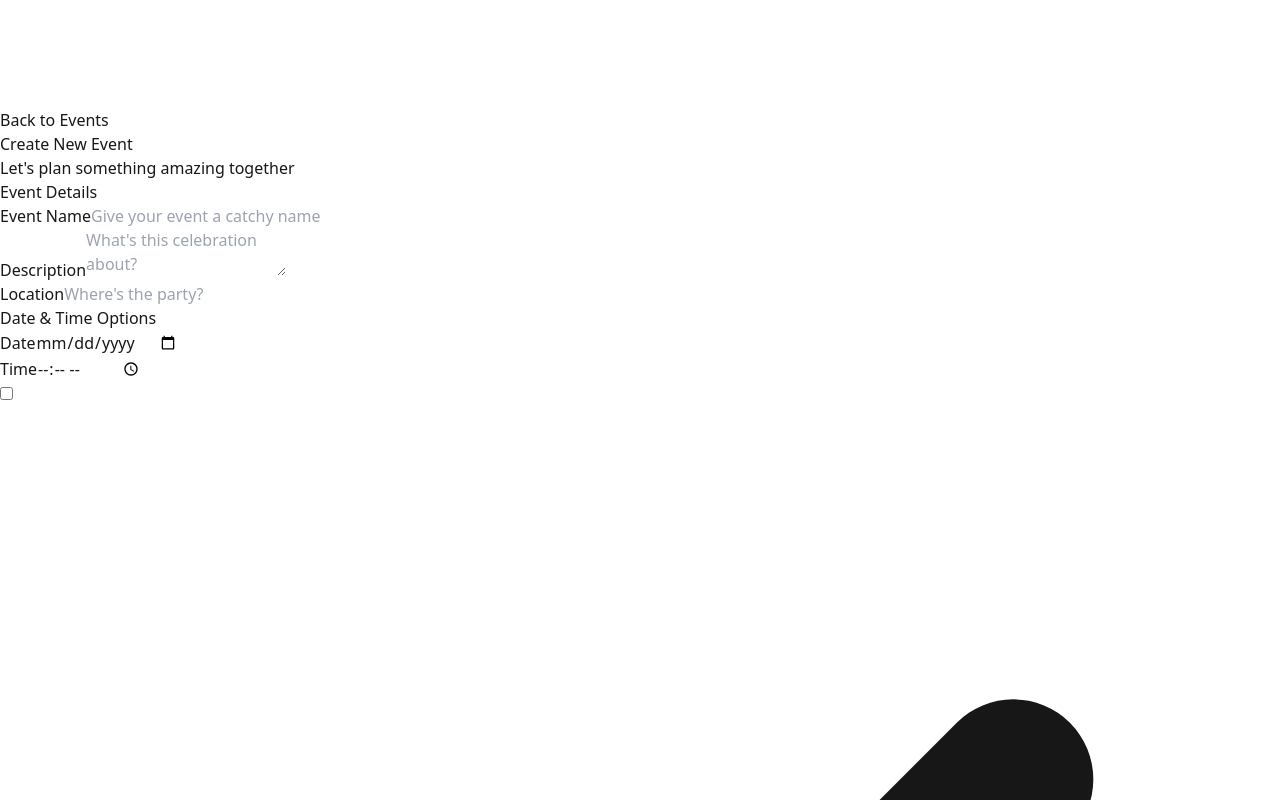
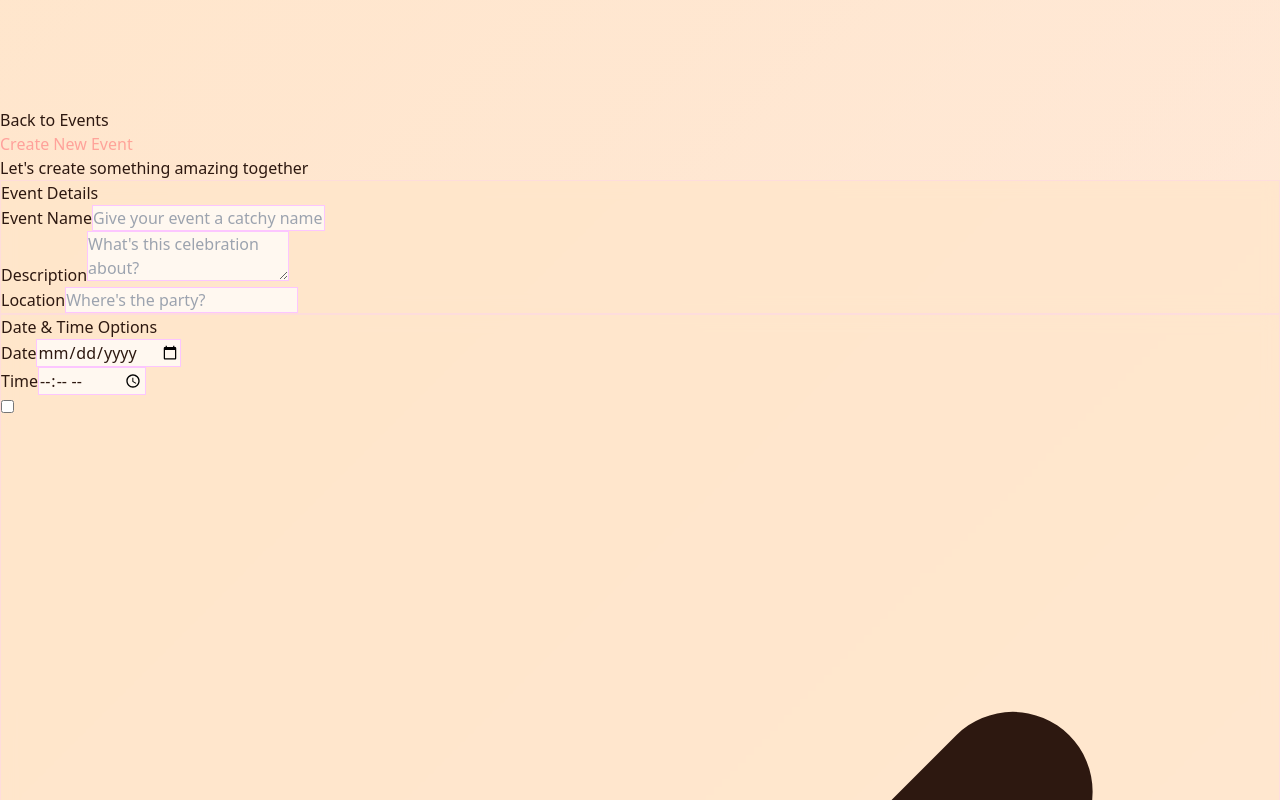
Before and after one commit to Ampiso4/ampisoa-planner, a Next.js app: page /events/new in a window 1280 px wide. Shown: the part 1220-2020 px from the top of the page. Built offline with nearby package versions, Linux system fonts and the light colour scheme.

Commit message:
change color palette

```diff
--- a/src/app/events/new/page.tsx
+++ b/src/app/events/new/page.tsx
@@ -3,12 +3,15 @@
 
 export default function CreateEventPage() {
   return (
-    <div className="min-h-screen py-8 px-4 bg-gradient-to-br from-white via-purple-50/30 to-fuchsia-50/30">
+    <div
+      className="min-h-screen py-8 px-4"
+      style={{ background: "linear-gradient(135deg, #FFE6C9, #FCC6FF20)" }}
+    >
       {/* Header Section */}
       <div className="container mx-auto mb-8">
         <Link
           href="/events"
-          className="text-fuchsia-500 hover:text-fuchsia-600 mb-4 inline-flex items-center group"
+          className="text-[#FFA09B] hover:text-[#FF8E88] mb-4 inline-flex items-center group"
         >
           <svg
             className="w-4 h-4 mr-2 group-hover:-translate-x-1 transition-transform"
@@ -25,11 +28,11 @@
           </svg>
           Back to Events
         </Link>
-        <h1 className="text-4xl font-bold bg-gradient-to-r from-purple-900 to-fuchsia-600 bg-clip-text text-transparent mb-2">
+        <h1 className="text-4xl font-bold gradient-text mb-2">
           Create New Event
         </h1>
-        <p className="text-purple-700">
-          Let&apos;s plan something amazing together
+        <p className="text-[#2D1810]/80">
+          Let&apos;s create something amazing together
         </p>
       </div>
 
@@ -38,39 +41,39 @@
         <div className="max-w-2xl mx-auto">
           <form className="space-y-6">
             {/* Basic Information */}
-            <div className="bg-white/80 backdrop-blur-sm rounded-xl shadow-sm border border-purple-100 p-6 hover:shadow-md transition-shadow">
-              <h2 className="text-xl font-semibold mb-6 text-purple-900">
+            <div className="card p-6">
+              <h2 className="text-xl font-semibold mb-6 text-[#2D1810]">
                 Event Details
               </h2>
               <div className="space-y-4">
                 <div>
-                  <label className="block text-sm font-medium text-purple-900 mb-2">
+                  <label className="block text-sm font-medium text-[#2D1810] mb-2">
                     Event Name
                   </label>
                   <input
                     type="text"
-                    className="w-full px-4 py-2 rounded-lg border border-purple-100 bg-white/70 focus:outline-none focus:ring-2 focus:ring-fuchsia-500 focus:border-transparent placeholder-purple-400"
+                    className="w-full px-4 py-2 rounded-lg border border-[#FCC6FF] bg-white/70 focus:outline-none focus:ring-2 focus:ring-[#FFA09B] focus:border-transparent placeholder-[#2D1810]/40"
                     placeholder="Give your event a catchy name"
                   />
                 </div>
 
                 <div>
-                  <label className="block text-sm font-medium text-purple-900 mb-2">
+                  <label className="block text-sm font-medium text-[#2D1810] mb-2">
                     Description
                   </label>
                   <textarea
-                    className="w-full px-4 py-2 rounded-lg border border-purple-100 bg-white/70 focus:outline-none focus:ring-2 focus:ring-fuchsia-500 focus:border-transparent min-h-[100px] placeholder-purple-400"
+                    className="w-full px-4 py-2 rounded-lg border border-[#FCC6FF] bg-white/70 focus:outline-none focus:ring-2 focus:ring-[#FFA09B] focus:border-transparent min-h-[100px] placeholder-[#2D1810]/40"
                     placeholder="What's this celebration about?"
                   />
                 </div>
 
                 <div>
-                  <label className="block text-sm font-medium text-purple-900 mb-2">
+                  <label className="block text-sm font-medium text-[#2D1810] mb-2">
                     Location
                   </label>
                   <input
                     type="text"
-                    className="w-full px-4 py-2 rounded-lg border border-purple-100 bg-white/70 focus:outline-none focus:ring-2 focus:ring-fuchsia-500 focus:border-transparent placeholder-purple-400"
+                    className="w-full px-4 py-2 rounded-lg border border-[#FCC6FF] bg-white/70 focus:outline-none focus:ring-2 focus:ring-[#FFA09B] focus:border-transparent placeholder-[#2D1810]/40"
                     placeholder="Where's the party?"
                   />
                 </div>
@@ -78,28 +81,28 @@
             </div>
 
             {/* Date and Time */}
-            <div className="bg-white/80 backdrop-blur-sm rounded-xl shadow-sm border border-purple-100 p-6 hover:shadow-md transition-shadow">
-              <h2 className="text-xl font-semibold mb-6 text-purple-900">
+            <div className="card p-6">
+              <h2 className="text-xl font-semibold mb-6 text-[#2D1810]">
                 Date & Time Options
               </h2>
               <div className="space-y-4">
                 <div className="grid grid-cols-1 md:grid-cols-2 gap-4">
                   <div>
-                    <label className="block text-sm font-medium text-purple-900 mb-2">
+                    <label className="block text-sm font-medium text-[#2D1810] mb-2">
                       Date
                     </label>
                     <input
                       type="date"
-                      className="w-full px-4 py-2 rounded-lg border border-purple-100 bg-white/70 focus:outline-none focus:ring-2 focus:ring-fuchsia-500 focus:border-transparent text-purple-700"
+                      className="w-full px-4 py-2 rounded-lg border border-[#FCC6FF] bg-white/70 focus:outline-none focus:ring-2 focus:ring-[#FFA09B] focus:border-transparent text-[#2D1810]"
                     />
                   </div>
                   <div>
-                    <label className="block text-sm font-medium text-purple-900 mb-2">
+                    <label className="block text-sm font-medium text-[#2D1810] mb-2">
                       Time
                     </label>
                     <input
                       type="time"
-                      className="w-full px-4 py-2 rounded-lg border border-purple-100 bg-white/70 focus:outline-none focus:ring-2 focus:ring-fuchsia-500 focus:border-transparent text-purple-700"
+                      className="w-full px-4 py-2 rounded-lg border border-[#FCC6FF] bg-white/70 focus:outline-none focus:ring-2 focus:ring-[#FFA09B] focus:border-transparent text-[#2D1810]"
                     />
                   </div>
                 </div>
@@ -107,7 +110,7 @@
                   <label className="flex items-center space-x-2 cursor-pointer group">
                     <div className="relative">
                       <input type="checkbox" className="peer sr-only" />
-                      <div className="h-5 w-5 border-2 border-purple-200 rounded bg-white/70 peer-checked:bg-fuchsia-500 peer-checked:border-fuchsia-500 transition-colors"></div>
+                      <div className="h-5 w-5 border-2 border-[#FCC6FF] rounded bg-white/70 peer-checked:bg-[#FFA09B] peer-checked:border-[#FFA09B] transition-colors"></div>
                       <svg
                         className="absolute top-1 left-1 h-3 w-3 text-white opacity-0 peer-checked:opacity-100 transition-opacity"
                         fill="none"
@@ -122,7 +125,7 @@
                         />
                       </svg>
                     </div>
-                    <span className="text-sm text-purple-900 group-hover:text-purple-700 transition-colors">
+                    <span className="text-sm text-[#2D1810] group-hover:text-[#2D1810]/70 transition-colors">
                       Add alternative dates for voting
                     </span>
                   </label>
@@ -131,18 +134,18 @@
             </div>
 
             {/* Participants */}
-            <div className="bg-white/80 backdrop-blur-sm rounded-xl shadow-sm border border-purple-100 p-6 hover:shadow-md transition-shadow">
-              <h2 className="text-xl font-semibold mb-6 text-purple-900">
+            <div className="card p-6">
+              <h2 className="text-xl font-semibold mb-6 text-[#2D1810]">
                 Participants
               </h2>
               <div className="space-y-4">
                 <div>
-                  <label className="block text-sm font-medium text-purple-900 mb-2">
+                  <label className="block text-sm font-medium text-[#2D1810] mb-2">
                     Invite Participants
                   </label>
                   <input
                     type="email"
-                    className="w-full px-4 py-2 rounded-lg border border-purple-100 bg-white/70 focus:outline-none focus:ring-2 focus:ring-fuchsia-500 focus:border-transparent placeholder-purple-400"
+                    className="w-full px-4 py-2 rounded-lg border border-[#FCC6FF] bg-white/70 focus:outline-none focus:ring-2 focus:ring-[#FFA09B] focus:border-transparent placeholder-[#2D1810]/40"
                     placeholder="Enter email addresses (separated by commas)"
                   />
                 </div>
@@ -150,7 +153,7 @@
                   <label className="flex items-center space-x-2 cursor-pointer group">
                     <div className="relative">
                       <input type="checkbox" className="peer sr-only" />
-                      <div className="h-5 w-5 border-2 border-purple-200 rounded bg-white/70 peer-checked:bg-fuchsia-500 peer-checked:border-fuchsia-500 transition-colors"></div>
+                      <div className="h-5 w-5 border-2 border-[#FCC6FF] rounded bg-white/70 peer-checked:bg-[#FFA09B] peer-checked:border-[#FFA09B] transition-colors"></div>
                       <svg
                         className="absolute top-1 left-1 h-3 w-3 text-white opacity-0 peer-checked:opacity-100 transition-opacity"
                         fill="none"
@@ -165,7 +168,7 @@
                         />
                       </svg>
                     </div>
-                    <span className="text-sm text-purple-900 group-hover:text-purple-700 transition-colors">
+                    <span className="text-sm text-[#2D1810] group-hover:text-[#2D1810]/70 transition-colors">
                       Allow participants to invite others
                     </span>
                   </label>
@@ -176,17 +179,9 @@
             {/* Actions */}
             <div className="flex justify-end gap-4 pt-4">
               <Link href="/events">
-                <Button
-                  variant="outline"
-                  className="border-purple-200 text-purple-700 hover:bg-purple-50"
-                >
-                  Cancel
-                </Button>
+                <Button className="button-secondary">Cancel</Button>
               </Link>
-              <Button
-                type="submit"
-                className="bg-gradient-to-r from-fuchsia-500 to-purple-500 hover:from-fuchsia-600 hover:to-purple-600 text-white shadow-lg hover:shadow-xl transition-all duration-200"
-              >
+              <Button type="submit" className="button-primary">
                 Create Event
               </Button>
             </div>
--- a/src/app/globals.css
+++ b/src/app/globals.css
@@ -2,7 +2,15 @@
 @tailwind components;
 @tailwind utilities;
 
-/* Force light mode regardless of system preference */
+/* Custom color palette */
+:root {
+  --color-primary: #FFA09B;
+  --color-secondary: #FFC785;
+  --color-accent: #FCC6FF;
+  --color-background: #FFE6C9;
+}
+
+/* Force light mode with custom colors */
 :root {
   color-scheme: light;
 }
@@ -12,14 +20,95 @@
 }
 
 body {
-  background-color: white;
-  color: #171717;
+  background: linear-gradient(135deg, #FFE6C9, #FCC6FF10);
+  color: #2D1810;
 }
 
-/* Make sure form elements stay in light mode */
+/* Custom component styles */
+.gradient-border {
+  border-color: #FCC6FF;
+  background-image: linear-gradient(to right, #FFE6C9, #FCC6FF20);
+}
+
+.gradient-text {
+  background: linear-gradient(to right, #FFA09B, #FFC785);
+  -webkit-background-clip: text;
+  background-clip: text;
+  color: transparent;
+}
+
+.button-primary {
+  background: linear-gradient(to right, #FFA09B, #FFC785);
+  color: white;
+  transition: all 0.3s ease;
+}
+
+.button-primary:hover {
+  background: linear-gradient(to right, #FF8E88, #FFB970);
+  box-shadow: 0 4px 12px rgba(255, 160, 155, 0.3);
+}
+
+.button-secondary {
+  background: #FCC6FF;
+  color: #2D1810;
+  transition: all 0.3s ease;
+}
+
+.button-secondary:hover {
+  background: #FFB9FF;
+  box-shadow: 0 4px 12px rgba(252, 198, 255, 0.3);
+}
+
+.card {
+  background: rgba(255, 230, 201, 0.7);
+  backdrop-filter: blur(8px);
+  border: 1px solid rgba(252, 198, 255, 0.3);
+  transition: all 0.3s ease;
+}
+
+.card:hover {
+  background: rgba(255, 230, 201, 0.9);
+  border-color: rgba(252, 198, 255, 0.5);
+  box-shadow: 0 8px 24px rgba(255, 199, 133, 0.2);
+}
+
+/* Form elements */
 input,
 textarea,
 select {
   color-scheme: light;
-  background-color: white;
+  background-color: rgba(255, 255, 255, 0.7);
+  border: 1px solid #FCC6FF;
 }
+
+input:focus,
+textarea:focus,
+select:focus {
+  border-color: #FFA09B;
+  box-shadow: 0 0 0 2px rgba(255, 160, 155, 0.2);
+}
+
+/* Custom scrollbar */
+::-webkit-scrollbar {
+  width: 10px;
+  height: 10px;
+}
+
+::-webkit-scrollbar-track {
+  background: #FFE6C9;
+}
+
+::-webkit-scrollbar-thumb {
+  background: #FFC785;
+  border-radius: 10px;
+}
+
+::-webkit-scrollbar-thumb:hover {
+  background: #FFA09B;
+}
+
+/* Selection color */
+::selection {
+  background: #FCC6FF;
+  color: #2D1810;
+}
```
Also changed, not shown: src/app/events/page.tsx (+26 -31 lines), src/app/page.tsx (+26 -33 lines).
